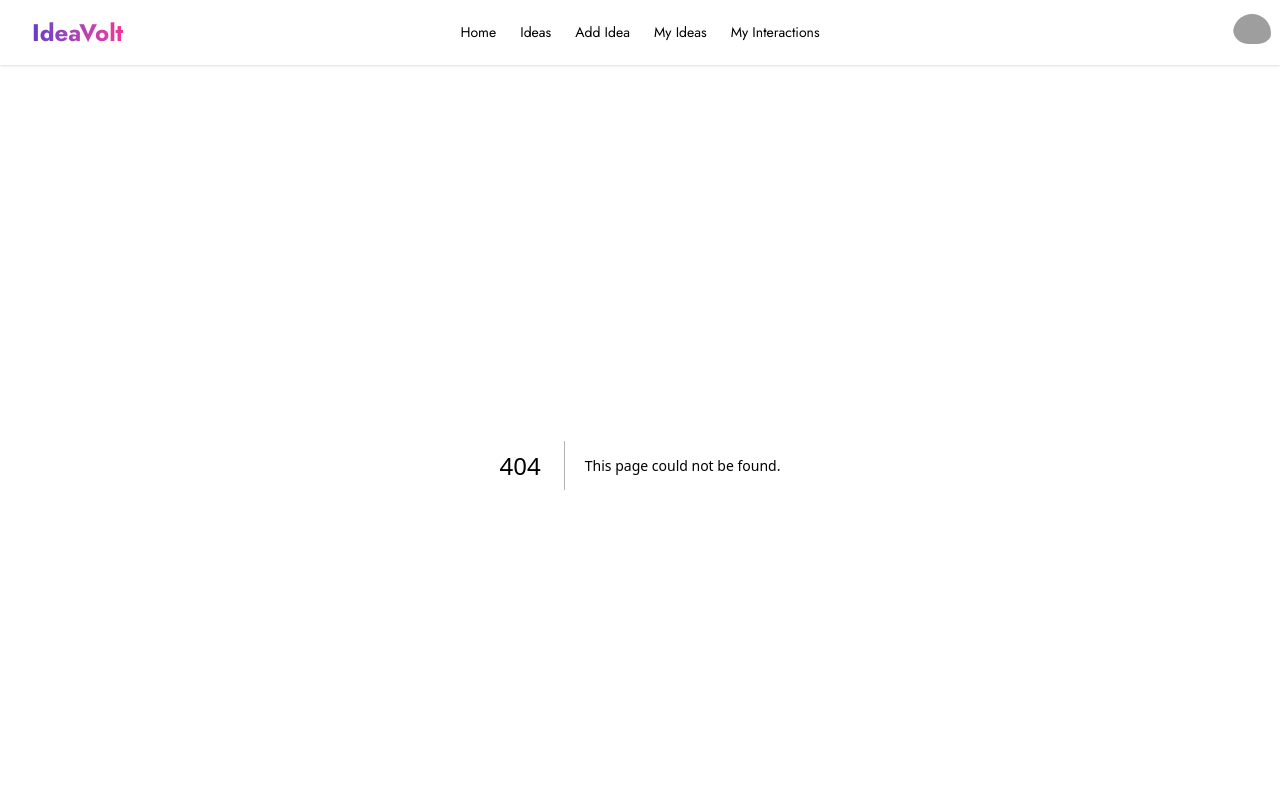
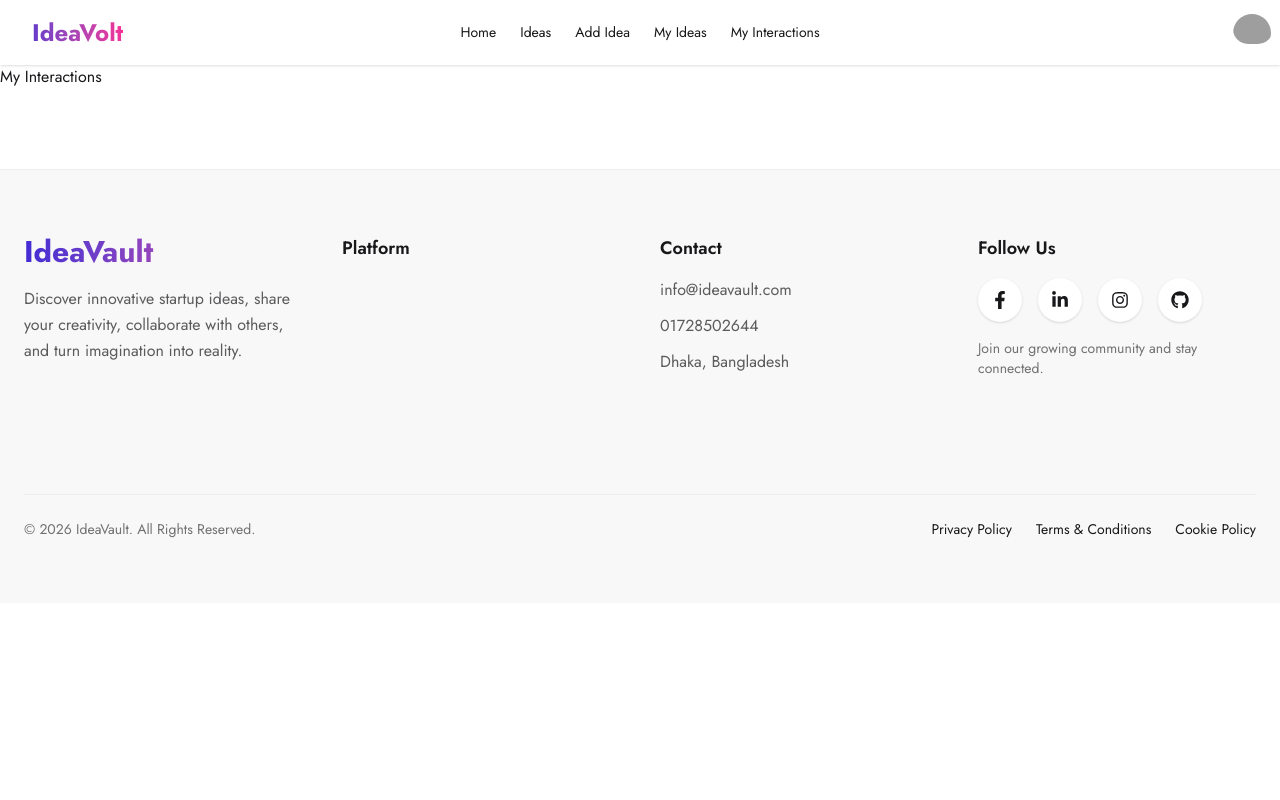
Before and after one commit to LalonSheikh/b13-a09-client, a Next.js app: page /my-interactions in a window 1280 px wide. Before the commit this address had no page. Shown: the top 800 px of the page. Built offline with nearby package versions, Linux system fonts and the light colour scheme; grey boxes are pictures that could not be loaded; some icons are missing.

Commit message:
my-interaction page added

```diff
--- /dev/null
+++ b/src/app/my-interactions/page.jsx
@@ -0,0 +1,11 @@
+import React from 'react';
+
+const MyInteractionPage = () => {
+    return (
+        <div>
+            <h2>My Interactions</h2>
+        </div>
+    );
+};
+
+export default MyInteractionPage;
```
Also changed, not shown: src/app/my-idea/page.jsx (renamed from src/app/my-idea/page.js).
